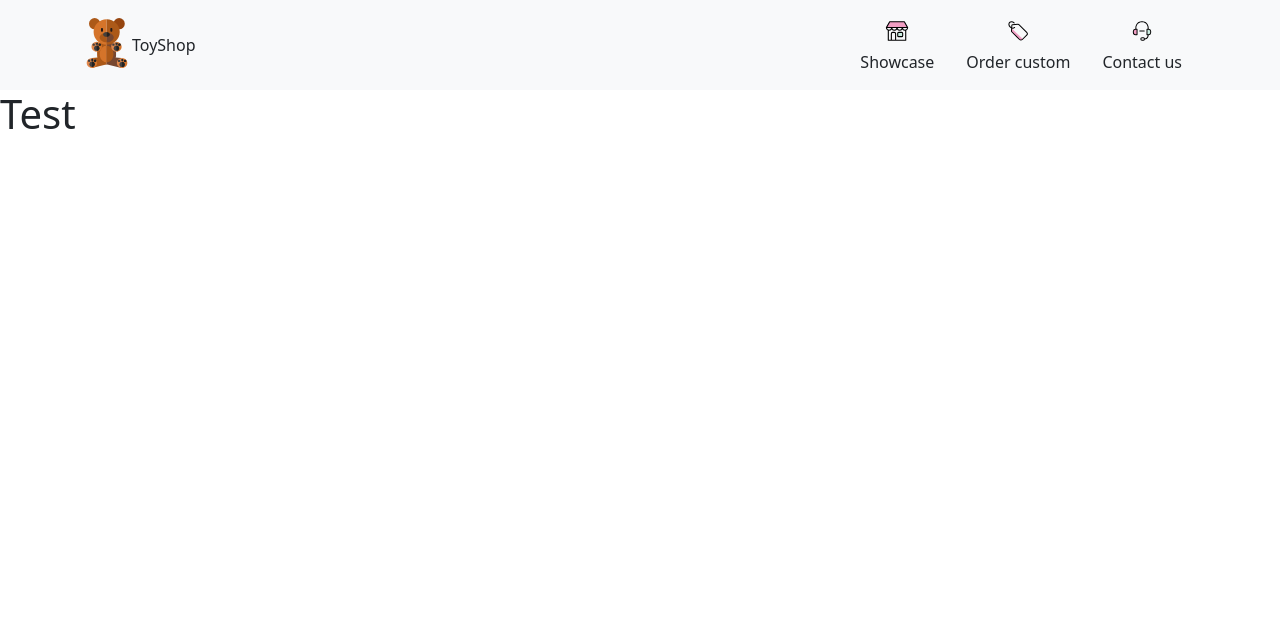
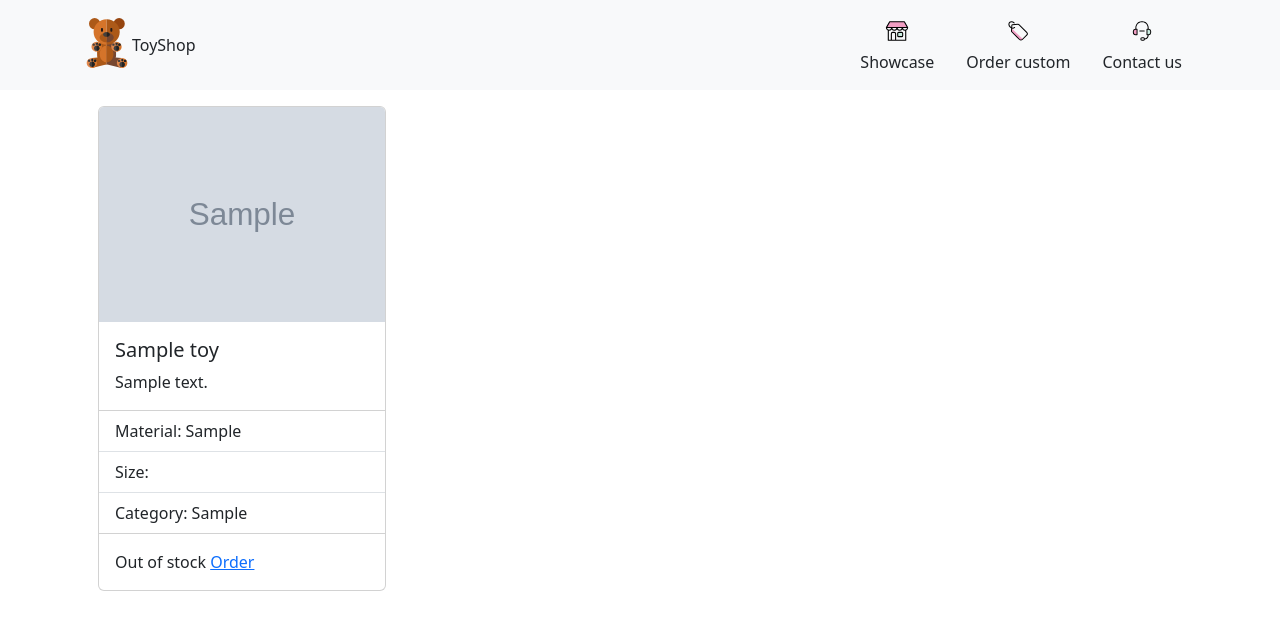
Before and after one commit to YuryLobkov/toyshop, a Django app: page / in a window 1280 px wide. Shown: the top 630 px of the page. Run offline with Django 4.2, Linux system fonts and the light colour scheme; tables that the repository leaves empty hold one stand-in row (values such as "Sample post"); grey boxes marked "Sample" are stand-in pictures.

Commit message:
showcase grid with cards

```diff
--- a/toyshop/showcase/templates/showcase/base.html
+++ b/toyshop/showcase/templates/showcase/base.html
@@ -4,6 +4,7 @@
     <meta charset="UTF-8">
     <meta http-equiv="X-UA-Compatible" content="IE=edge">
     <meta name="viewport" content="width=device-width, initial-scale=1.0">
+    <link rel="stylesheet" href="{% static 'styles.css' %}">
     <link href="https://cdn.jsdelivr.net/npm/bootstrap@5.3.0-alpha1/dist/css/bootstrap.min.css" rel="stylesheet" integrity="sha384-GLhlTQ8iRABdZLl6O3oVMWSktQOp6b7In1Zl3/Jr59b6EGGoI1aFkw7cmDA6j6gD" crossorigin="anonymous">
     <title>
         {% block title %}
--- a/toyshop/showcase/templates/showcase/index.html
+++ b/toyshop/showcase/templates/showcase/index.html
@@ -1,5 +1,29 @@
 {% extends 'showcase/base.html' %}
 {% block title %} Homepage {% endblock title %}
 {% block content %}
-    <h1>Test</h1>
+    <div class="container grid-wrapper">
+        {% for toy in toy_list %}
+        <div class="card m-3" style="width: 18rem;">
+            <img src="{{ toy.image.url }}" class="card-img-top" alt="{{toy.name}}">
+            <div class="card-body">
+              <h5 class="card-title">{{toy.name}}</h5>
+              <p class="card-text">{{toy.description}}</p>
+            </div>
+            <ul class="list-group list-group-flush">
+              <li class="list-group-item">Material: {{toy.material}}</li>
+              <li class="list-group-item">Size: {{toy.size}}</li>
+              <li class="list-group-item">Category: {{toy.category}}</li>
+            </ul>
+            <div class="card-body">
+                {% if toy.in_stock %}
+                    <span>Avalible</span>
+                    <a href="#" class="card-link">Buy now</a>
+                {% else %}
+                    <span>Out of stock</span>
+                    <a href="#" class="card-link">Order</a>
+                {% endif %}
+            </div>
+          </div>
+        {% endfor %}
+    </div>
 {% endblock content %}
--- /dev/null
+++ b/toyshop/static/assets/styles.css
@@ -0,0 +1,3 @@
+.grid-wrapper {
+    display: flex;
+}
--- a/toyshop/toyshop/urls.py
+++ b/toyshop/toyshop/urls.py
@@ -15,8 +15,10 @@
 """
 from django.contrib import admin
 from django.urls import path, include
+from django.conf.urls.static import static
+from django.conf import settings
 
 urlpatterns = [
     path('', include('showcase.urls')),
     path('admin/', admin.site.urls),
-]
+]  + static(settings.MEDIA_URL, document_root=settings.MEDIA_ROOT)
```
